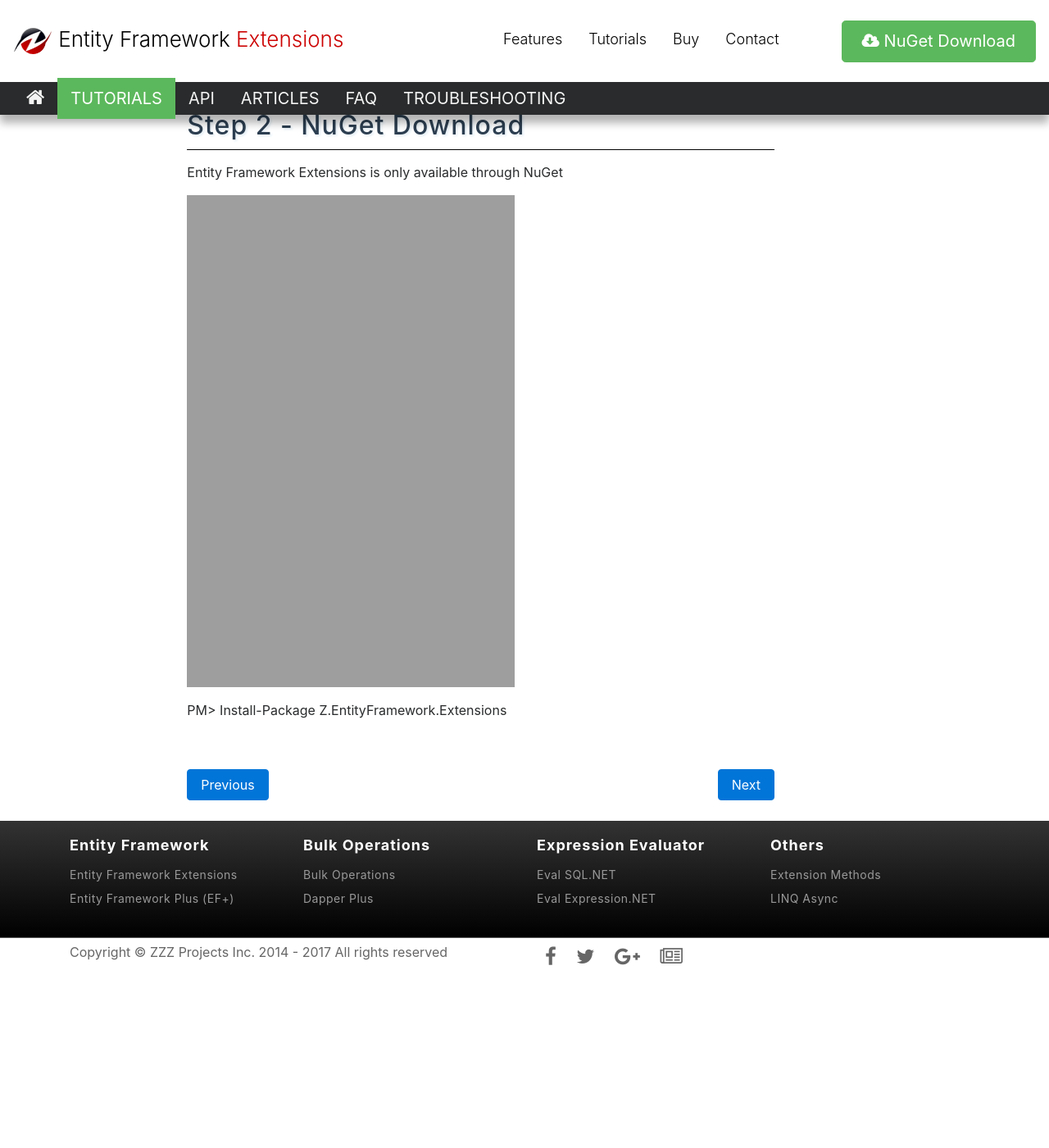
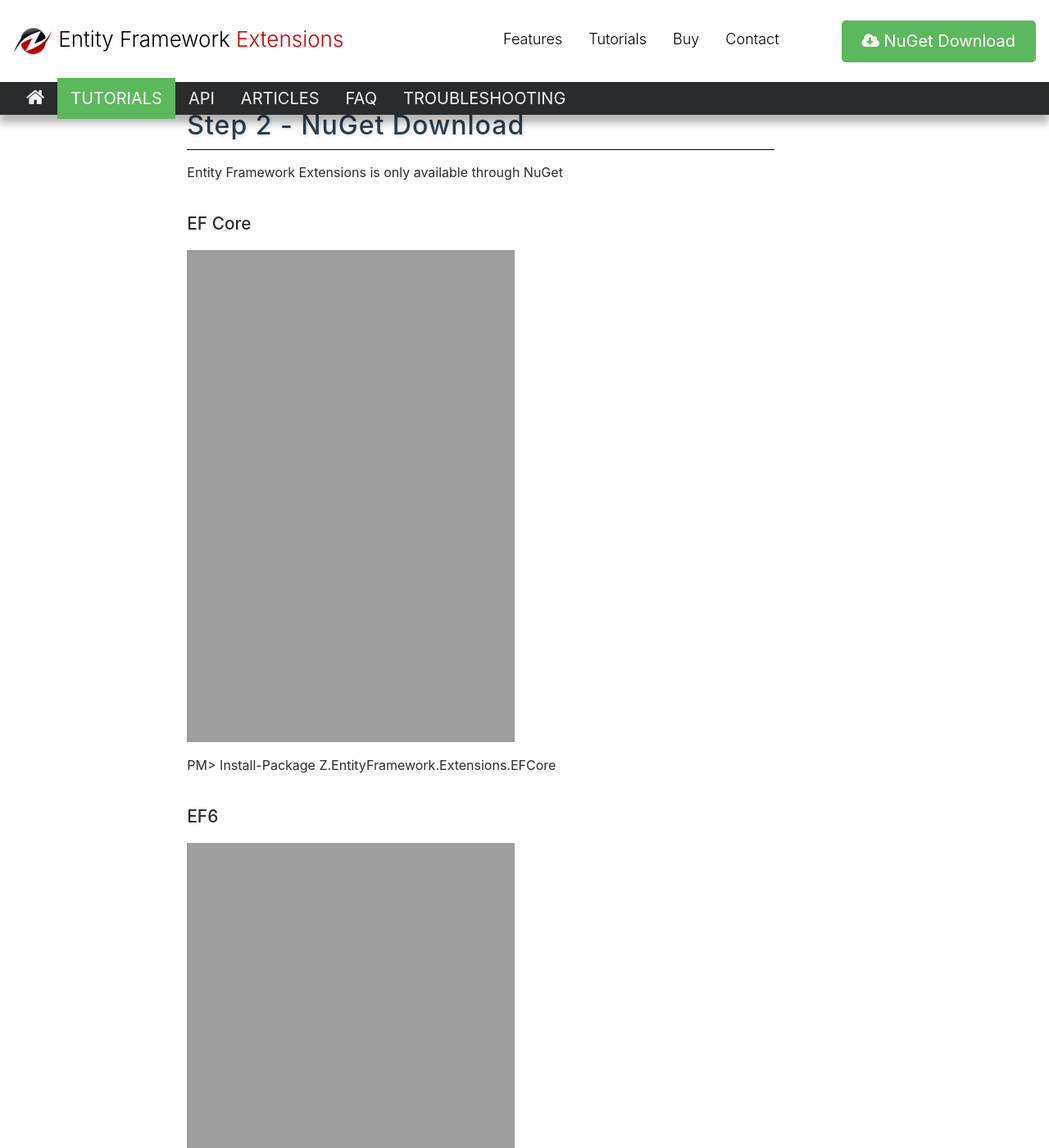
Before and after one commit to zzzprojects/EntityFramework-Extensions, a Jekyll site: the page built from docs/pages/tutorials/upgrading.md, in a window 1280 px wide and 1400 px high, scrolled down 604 px. Shown: the whole window at 82% size. Built offline with Jekyll 4.4.1, drawn with Linux system fonts in a browser that asks for light colours; nearby versions of some CDN libraries; before the commit the page ends 1799 px from its top, so only the background shows below that; some of the changed text lies outside the part shown.

Commit message:
Update upgrading.md

```diff
--- a/docs/pages/tutorials/upgrading.md
+++ b/docs/pages/tutorials/upgrading.md
@@ -19,7 +19,22 @@ Before upgrading:
 
 Entity Framework Extensions is only available through NuGet
 
+### EF Core
+<a href="https://www.nuget.org/packages/Z.EntityFramework.Extensions.EFCore/" target="_blank"><img src="https://zzzprojects.github.io/images/nuget/entity-framework-extensions-efcore-v.svg" alt="download" /></a>
+<a href="https://www.nuget.org/packages/Z.EntityFramework.Extensions.EFCore/" target="_blank"><img src="https://zzzprojects.github.io/images/nuget/entity-framework-extensions-efcore-d.svg" alt="" /></a>
+
+> PM> Install-Package Z.EntityFramework.Extensions.EFCore
+
+### EF6
+
 <a href="https://www.nuget.org/packages/Z.EntityFramework.Extensions/" target="_blank"><img src="https://zzzprojects.github.io/images/nuget/entity-framework-extensions-v.svg" alt="download" /></a>
 <a href="https://www.nuget.org/packages/Z.EntityFramework.Extensions/" target="_blank"><img src="https://zzzprojects.github.io/images/nuget/entity-framework-extensions-d.svg" alt="" /></a>
 
 > PM> Install-Package Z.EntityFramework.Extensions
+
+### EF5
+
+<a href="https://www.nuget.org/packages/Z.EntityFramework.Extensions.EF5/" target="_blank"><img src="https://zzzprojects.github.io/images/nuget/entity-framework-extensions-ef5-v.svg" alt="download" /></a>
+<a href="https://www.nuget.org/packages/Z.EntityFramework.Extensions.EF5/" target="_blank"><img src="https://zzzprojects.github.io/images/nuget/entity-framework-extensions-ef5-d.svg" alt="" /></a>
+
+> PM> Install-Package Z.EntityFramework.Extensions.EF5
```
